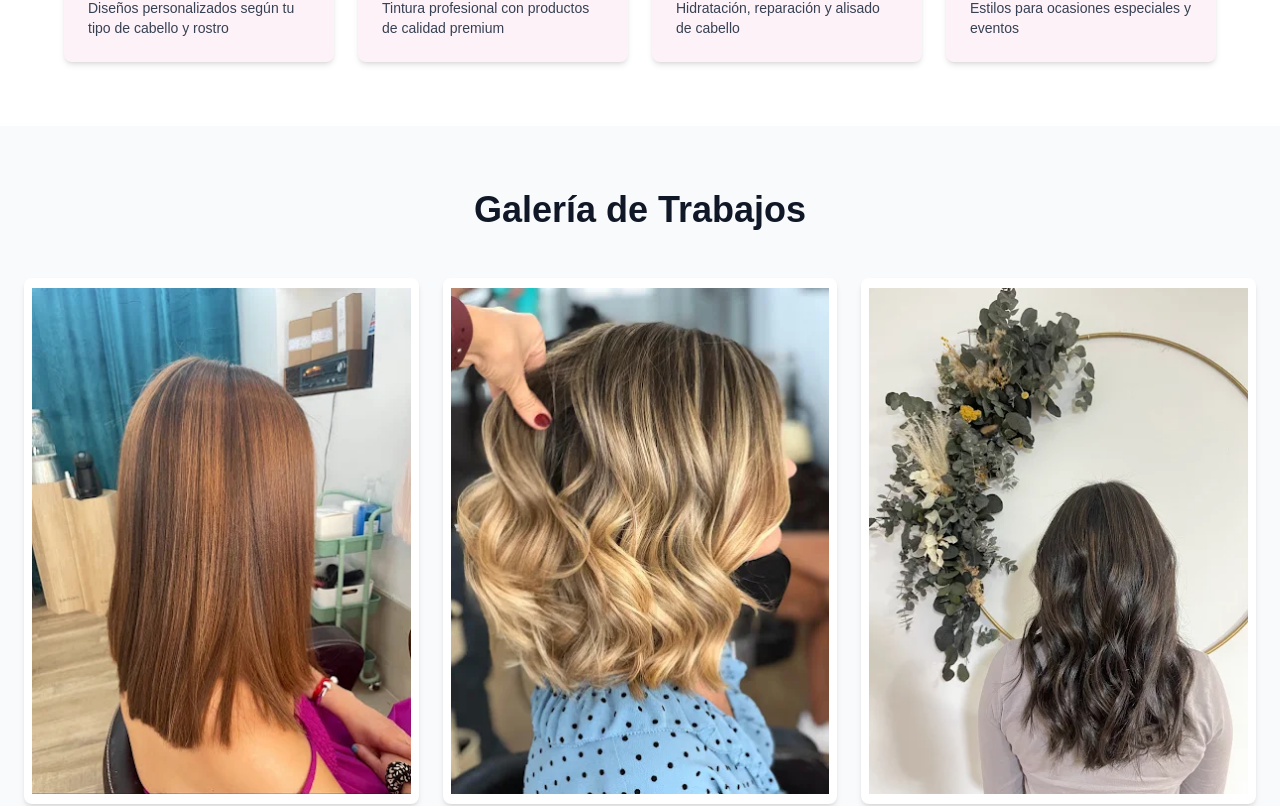
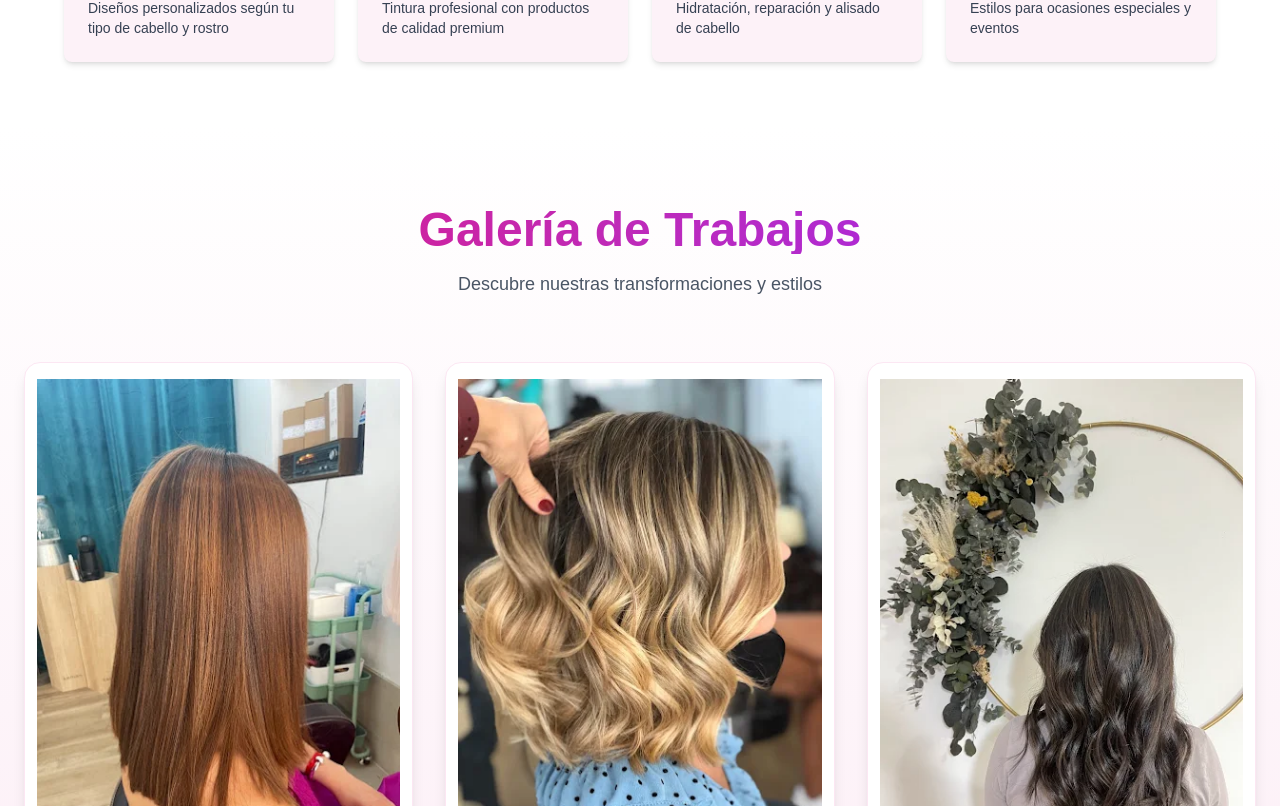
Before and after one commit to danbeljim/noemilealpeluqueria, a Next.js app: page / in a window 1280 px wide. Shown: the part 694-1500 px from the top of the page. Built offline with nearby package versions, Linux system fonts and the light colour scheme.

Commit message:
Modernize gallery design
- Add gradient background (white to pink)
- Gradient text for heading (pink to purple)
- Improved cards: rounded corners, borders, shadows
- Hover effects: scale image, overlay with title
- Better spacing and typography
- Smooth transitions and animations

```diff
--- a/app/components/Gallery.tsx
+++ b/app/components/Gallery.tsx
@@ -11,24 +11,30 @@ const galleryImages = [
 
 export default function Gallery() {
   return (
-    <section id="galeria" className="py-16 px-6 bg-gray-50">
+    <section id="galeria" className="py-20 px-6 bg-gradient-to-b from-white via-pink-50 to-white">
       <div className="max-w-7xl mx-auto">
-        <h2 className="text-4xl font-bold text-center mb-12 text-gray-900">
-          Galería de Trabajos
-        </h2>
-        <div className="grid grid-cols-1 md:grid-cols-2 lg:grid-cols-3 gap-6">
+        <div className="text-center mb-16">
+          <h2 className="text-5xl font-bold bg-gradient-to-r from-pink-600 to-purple-600 bg-clip-text text-transparent mb-4">
+            Galería de Trabajos
+          </h2>
+          <p className="text-gray-600 text-lg">Descubre nuestras transformaciones y estilos</p>
+        </div>
+        <div className="grid grid-cols-1 md:grid-cols-2 lg:grid-cols-3 gap-8">
           {galleryImages.map((image) => (
             <div
               key={image.id}
-              className="relative rounded-lg overflow-hidden shadow-md hover:shadow-lg transition bg-white"
+              className="group relative rounded-2xl overflow-hidden shadow-lg hover:shadow-2xl transition-all duration-300 bg-white border border-pink-100"
               style={{ aspectRatio: "3/4" }}
             >
               <Image
                 src={image.src}
                 alt={image.title}
                 fill
-                className="object-contain p-2"
+                className="object-contain p-3 group-hover:scale-110 transition-transform duration-300"
               />
+              <div className="absolute inset-0 bg-gradient-to-t from-black/40 via-transparent to-transparent opacity-0 group-hover:opacity-100 transition-opacity duration-300 flex items-end p-4">
+                <p className="text-white font-semibold text-lg">{image.title}</p>
+              </div>
             </div>
           ))}
         </div>
```
